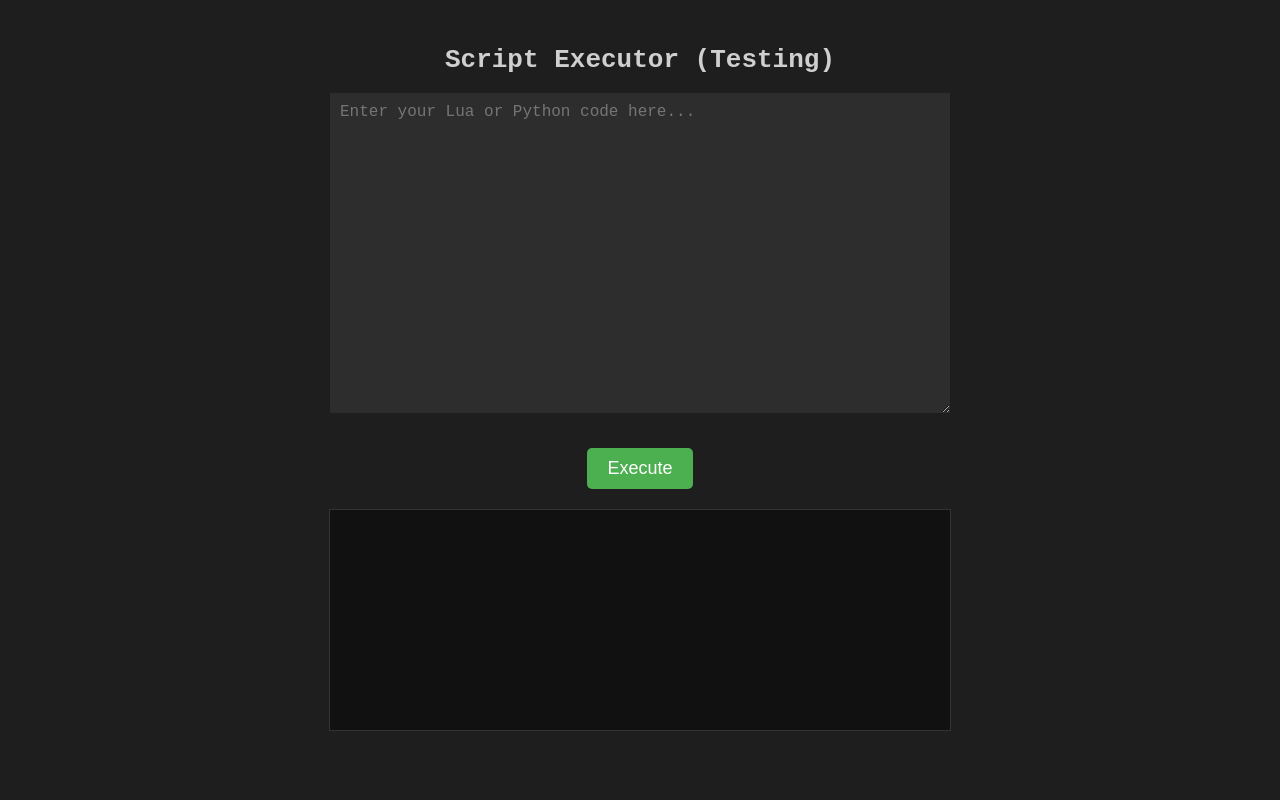
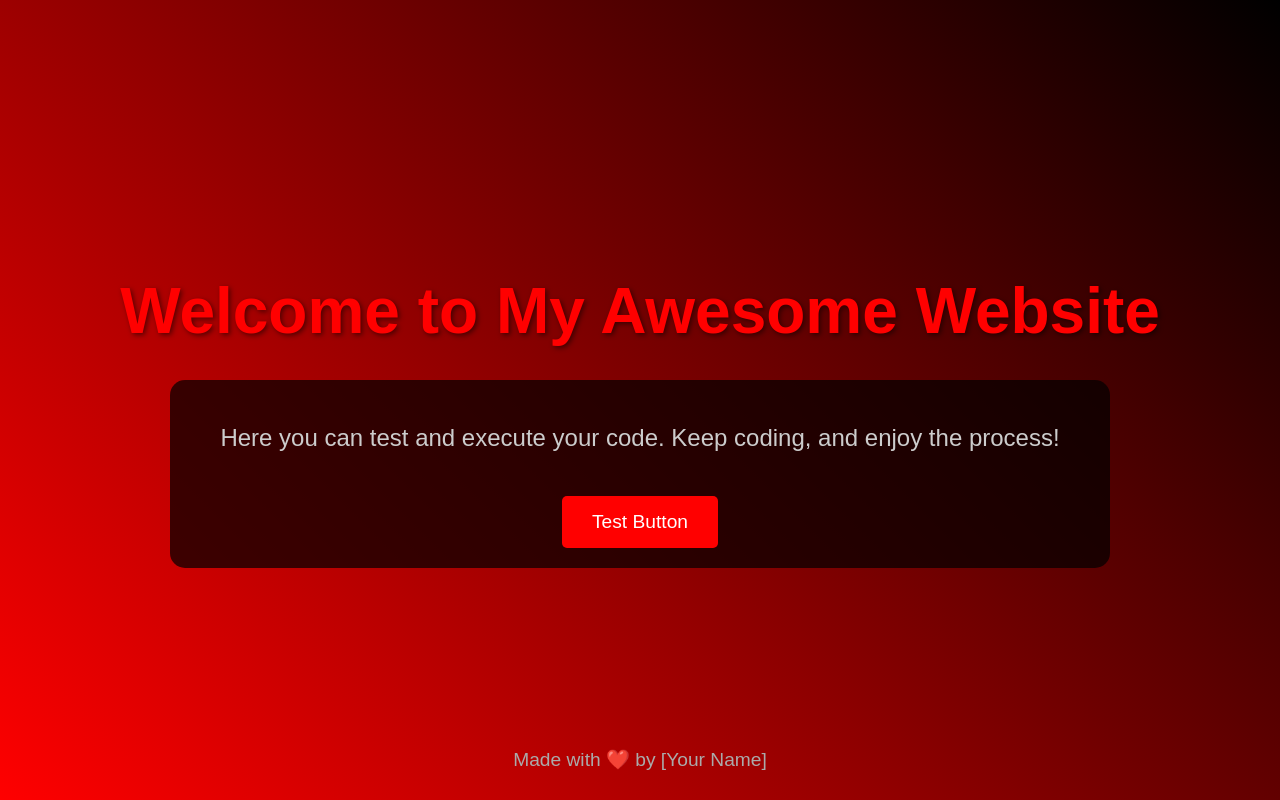
Before and after one commit to evilsaimeree/evilsaimeree, a plain HTML site: page index.html in a window 1280 px wide. Drawn offline with Linux system fonts and the light colour scheme.

Commit message:
Update index.html

```diff
--- a/index.html
+++ b/index.html
@@ -2,68 +2,83 @@
 <html lang="en">
 <head>
   <meta charset="UTF-8">
-  <title>Script Executor</title>
+  <meta name="viewport" content="width=device-width, initial-scale=1.0">
+  <title>My Awesome Website</title>
   <style>
     body {
-      font-family: monospace;
-      background: #1e1e1e;
-      color: #cfcfcf;
+      font-family: 'Arial', sans-serif;
+      margin: 0;
+      padding: 0;
+      background: #121212; /* Dark background */
+      color: white;
       display: flex;
       flex-direction: column;
       align-items: center;
+      justify-content: center;
+      height: 100vh;
+      background-image: linear-gradient(45deg, #ff0000, #000000); /* Red to black gradient */
+      text-align: center;
+    }
+
+    h1 {
+      font-size: 4em;
+      margin-bottom: 0.5em;
+      color: #ff0000; /* Red for title */
+      text-shadow: 2px 2px 5px rgba(0, 0, 0, 0.5); /* Shadow effect for title */
+    }
+
+    .content {
+      background-color: rgba(0, 0, 0, 0.7); /* Transparent black background for content */
       padding: 20px;
+      border-radius: 15px;
+      width: 80%;
+      max-width: 900px;
     }
-    textarea {
-      width: 600px;
-      height: 300px;
-      background: #2d2d2d;
-      color: #cfcfcf;
+
+    .content p {
+      font-size: 1.5em;
+      color: #cccccc; /* Light gray text */
+    }
+
+    button {
+      background: #ff0000;
+      color: white;
+      padding: 15px 30px;
       border: none;
-      padding: 10px;
-      font-size: 16px;
-      margin-bottom: 20px;
+      border-radius: 5px;
+      font-size: 1.2em;
+      cursor: pointer;
+      margin-top: 20px;
+      transition: background 0.3s ease;
     }
-    button {
-      background: #4CAF50;
-      color: white;
-      border: none;
-      padding: 10px 20px;
-      font-size: 18px;
-      cursor: pointer;
-      border-radius: 5px;
+
+    button:hover {
+      background: #cc0000; /* Darker red on hover */
     }
-    .console {
-      margin-top: 20px;
-      background: #111;
-      width: 600px;
-      height: 200px;
-      overflow-y: scroll;
-      padding: 10px;
-      border: 1px solid #333;
+
+    .footer {
+      position: absolute;
+      bottom: 10px;
+      font-size: 1.2em;
+      color: #aaaaaa;
+      text-align: center;
+      width: 100%;
     }
+
   </style>
 </head>
 <body>
 
-  <h1>Script Executor (Testing)</h1>
+  <h1>Welcome to My Awesome Website</h1>
 
-  <textarea id="scriptInput" placeholder="Enter your Lua or Python code here..."></textarea>
-  <br>
-  <button onclick="executeScript()">Execute</button>
+  <div class="content">
+    <p>Here you can test and execute your code. Keep coding, and enjoy the process!</p>
+    <button onclick="alert('You clicked the button!')">Test Button</button>
+  </div>
 
-  <div class="console" id="consoleOutput"></div>
-
-  <script>
-    function executeScript() {
-      const input = document.getElementById('scriptInput').value;
-      const consoleDiv = document.getElementById('consoleOutput');
-
-      // For now, just print what was typed
-      const output = "Executing Script...\n" + input;
-
-      consoleDiv.innerText = output;
-    }
-  </script>
+  <div class="footer">
+    <p>Made with ❤️ by [Your Name]</p>
+  </div>
 
 </body>
 </html>
```
